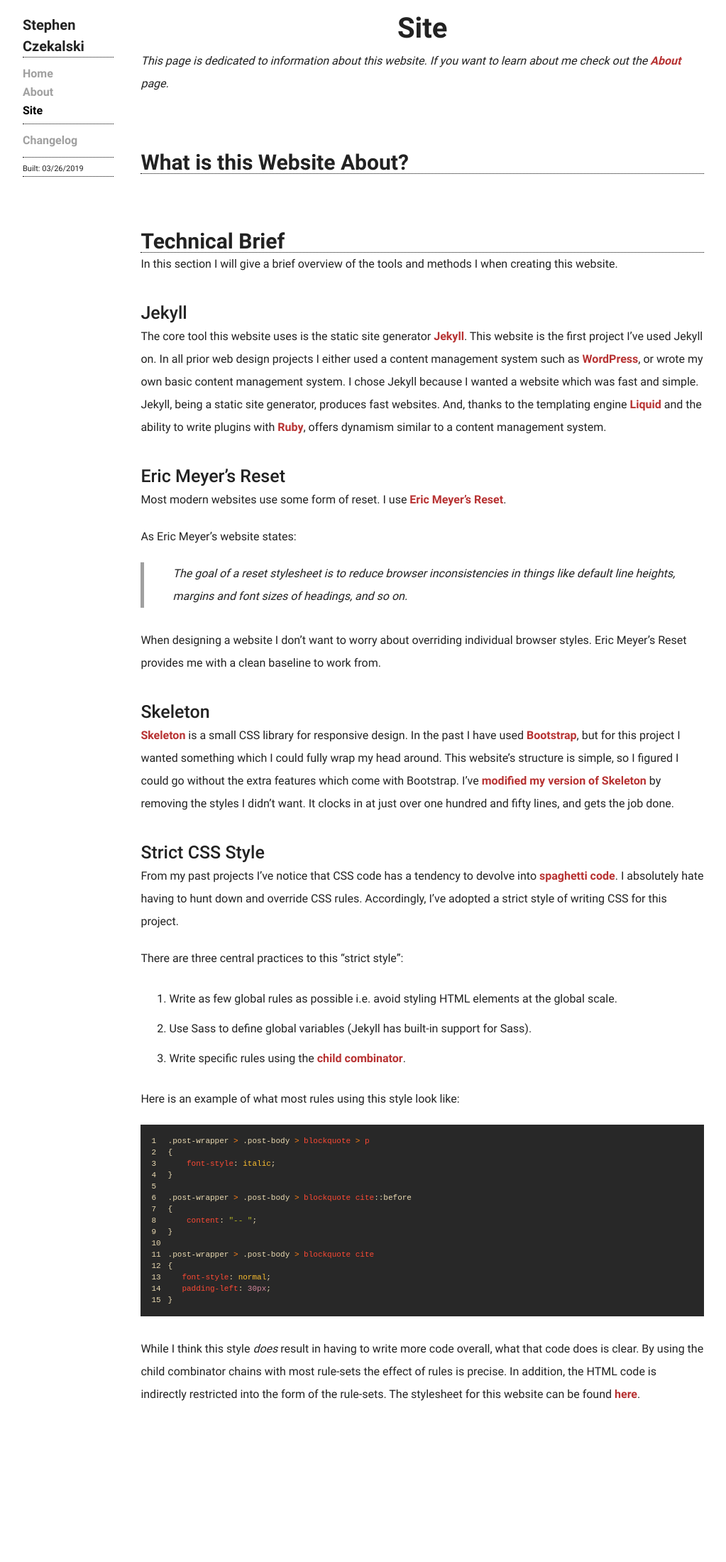
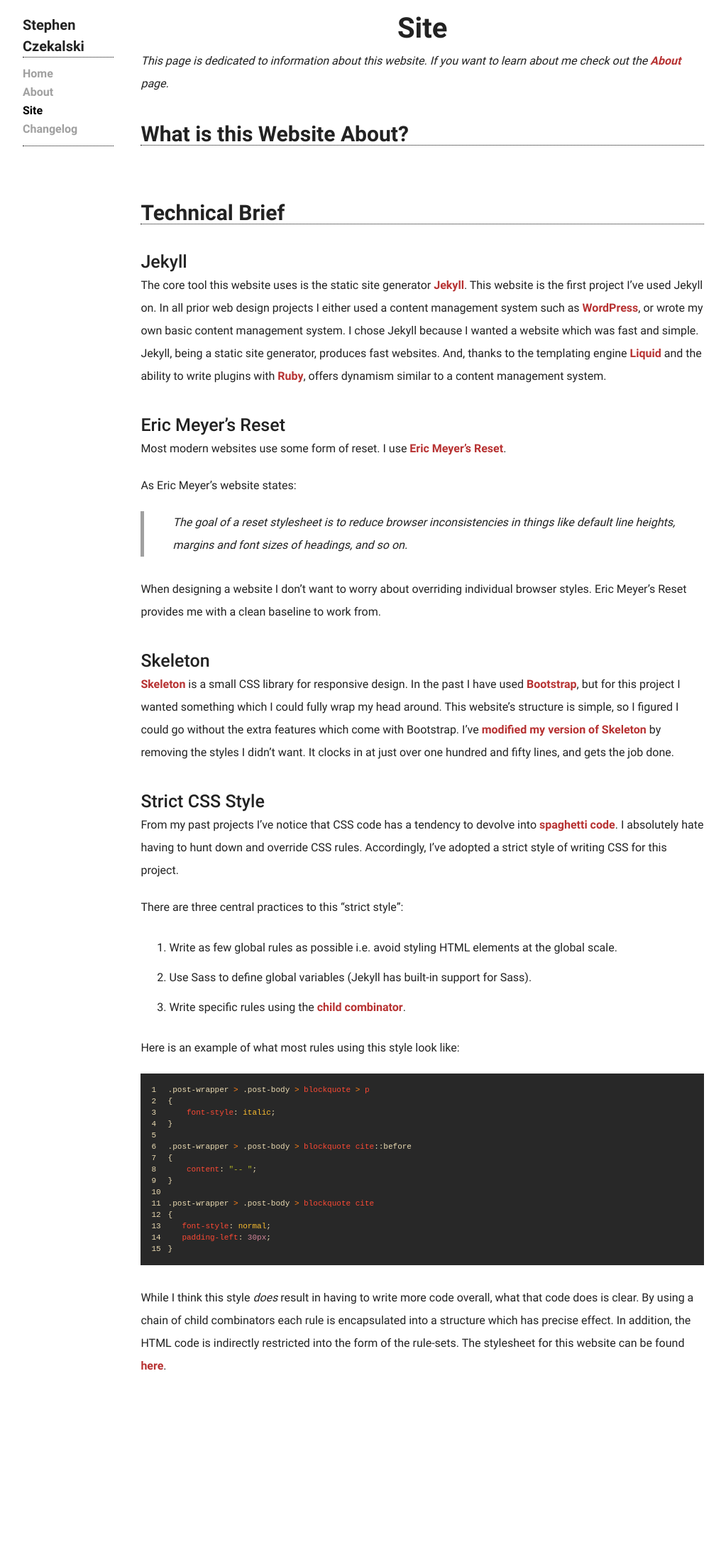
Before and after one commit to stephencz/old-stephencz-com, a Jekyll site: the page built from site.md, in a window 1280 px wide. Shown: the whole page at 71% size, without its empty margins (128-1151 px from the left). Built offline with Jekyll 4.4.1, drawn with Linux system fonts in a browser that asks for light colours; nearby versions of some CDN libraries; after the commit the page ends 2160 px from its top, so only the background shows below that.

Commit message:
Further simplified sidebar

````diff
--- a/_includes/sidebar.html
+++ b/_includes/sidebar.html
@@ -4,16 +4,11 @@
 
     <ul class="sidebar-navigation">
         {% for item in site.data.navigation %}
-        <li id="{{ item.name | downcase}}">
+        <li>
             <a href="{{ item.link }}" {% if page.url == item.link %} id="current" {% endif %}>
                 {{ item.name }}
             </a>
         </li>
         {% endfor %}
     </ul>
-
-    <div class="sidebar-last-updated">
-        Built: {{ site.time | date: "%m/%-d/%Y"}}
-    </div>
-
 </div>
--- a/_sass/post.scss
+++ b/_sass/post.scss
@@ -107,22 +107,17 @@
 .post-wrapper > .post-body > h1,
 .post-wrapper > .post-body > h2
 {
-    margin-top: 80px;
+    border-bottom: 1px dotted #000;
 }
 
+.post-wrapper > .post-body > h1,
+.post-wrapper > .post-body > h2,
 .post-wrapper > .post-body > h3,
 .post-wrapper > .post-body > h4,
 .post-wrapper > .post-body > h5,
 .post-wrapper > .post-body > h6
 {
-    margin-top: 40px;
     margin-bottom: 5px;
-}
-
-.post-wrapper > .post-body > h1,
-.post-wrapper > .post-body > h2
-{
-    border-bottom: 1px dotted #000;
 }
 
 .post-wrapper > .post-body > p
--- a/_sass/sidebar.scss
+++ b/_sass/sidebar.scss
@@ -23,23 +23,14 @@
 
     padding-top: 10px;
     padding-bottom: 10px;
+
+    border-bottom: 1px dotted #000;
 }
 
 .sidebar-wrapper > ul.sidebar-navigation li
 {
     padding-top: 5px;
     padding-bottom: 5px;
-}
-
-.sidebar-wrapper > ul.sidebar-navigation #site
-{
-    border-bottom: 1px dotted #000;
-    padding-bottom: 10px;
-}
-
-.sidebar-wrapper > ul.sidebar-navigation #changelog
-{
-    padding-top: 15px;
 }
 
 .sidebar-wrapper > ul.sidebar-navigation li a:active,
@@ -59,12 +50,3 @@
 {
     color: #000;
 }
-
-.sidebar-wrapper > .sidebar-last-updated
-{
-    border-top: 1px dotted #000;
-    border-bottom: 1px dotted #000;
-
-    font-size: 1.1em;
-    padding: 10px 0px 5px 0px;
-}
--- a/assets/css/base.scss
+++ b/assets/css/base.scss
@@ -45,7 +45,7 @@ $font-stack: 'Roboto', sans-serif;
 $font-size: 1.6em;
 $line-height: 2em;
 
-$font-color: #222;
+$font-color: #222222;
 $meta-color: #a0a0a0;
 $link-color: #b73232;
 $hover-color: #561111;
--- a/site.md
+++ b/site.md
@@ -7,12 +7,15 @@ description: Information about this website.
 *check out the [About](/about) page.*
 
 ## What is this Website About?
+{:.margin-top-m}
+
 
 
 ## Technical Brief
-In this section I will give a brief overview of the tools and methods I when creating this website.
+{:.margin-top-xl}
 
 ### Jekyll
+{:.margin-top-m}
 The core tool this website uses is the static site generator [Jekyll](https://jekyllrb.com/).
 This website is the first project I've used Jekyll on.
 In all prior web design projects I either used a content management system such as [WordPress](https://wordpress.com/), or wrote my own basic content management system.
@@ -22,6 +25,8 @@ And, thanks to the templating engine [Liquid](https://shopify.github.io/liquid/)
 
 
 ### Eric Meyer's Reset
+{:.margin-top-m}
+
 Most modern websites use some form of reset. I use [Eric Meyer's Reset](https://meyerweb.com/eric/tools/css/reset/).
 
 As Eric Meyer's website states:
@@ -33,6 +38,9 @@ Eric Meyer's Reset provides me with a clean baseline to work from.
 
 
 ### Skeleton
+{:.margin-top-m}
+
+
 [Skeleton](http://getskeleton.com/) is a small CSS library for responsive design.
 In the past I have used [Bootstrap](https://getbootstrap.com/), but for this project I wanted something which I could fully wrap my head around.
 This website's structure is simple, so I figured I could go without the extra features which come with Bootstrap.
@@ -41,6 +49,8 @@ It clocks in at just over one hundred and fifty lines, and gets the job done.
 
 
 ### Strict CSS Style
+{:.margin-top-m}
+
 From my past projects I've notice that CSS code has a tendency to devolve into [spaghetti code](https://en.wikipedia.org/wiki/Spaghetti_code).
 I absolutely hate having to hunt down and override CSS rules.
 Accordingly, I've adopted a strict style of writing CSS for this project.
@@ -72,6 +82,6 @@ Here is an example of what most rules using this style look like:
 ```
 
 While I think this style *does* result in having to write more code overall, what that code does is clear.
-By using the child combinator chains with most rule-sets the effect of rules is precise.
+By using a chain of child combinators each rule is encapsulated into a structure which has precise effect.
 In addition, the HTML code is indirectly restricted into the form of the rule-sets.
 The stylesheet for this website can be found [here](/assets/css/base.css).
````
